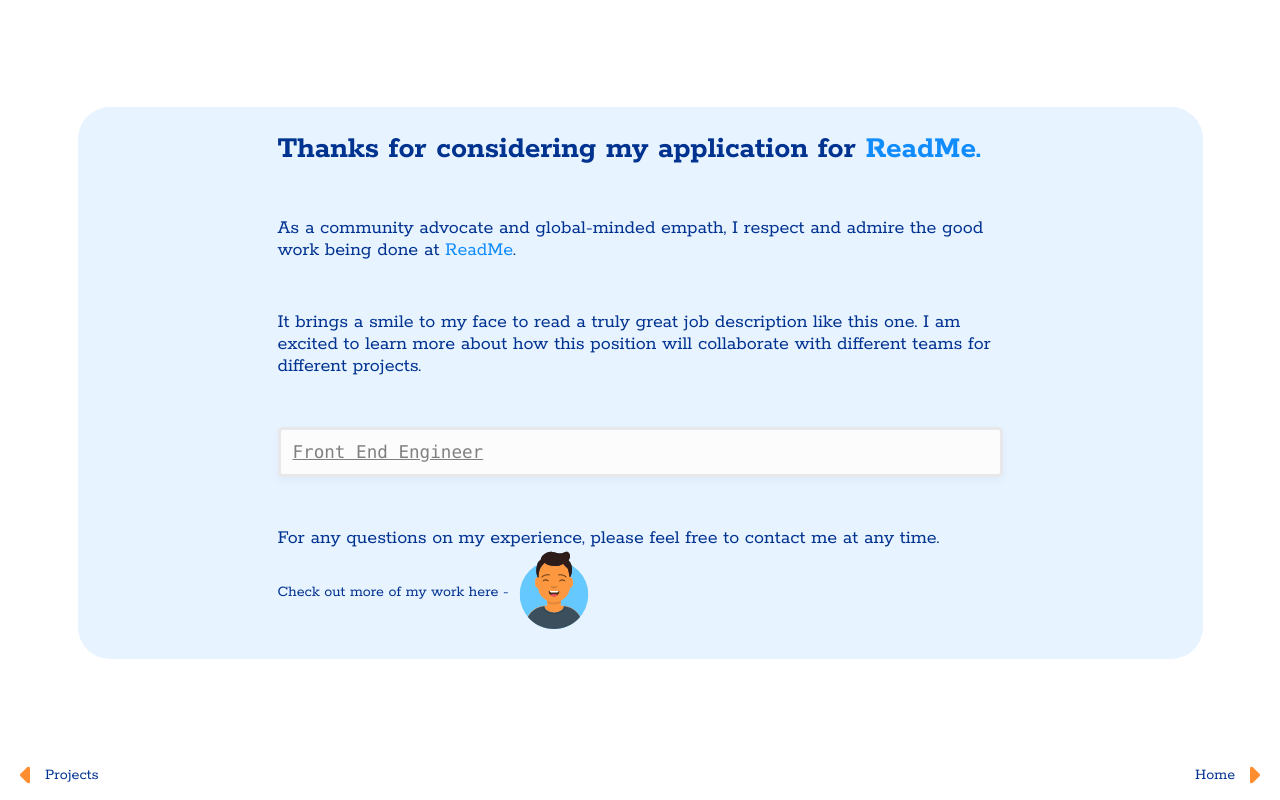
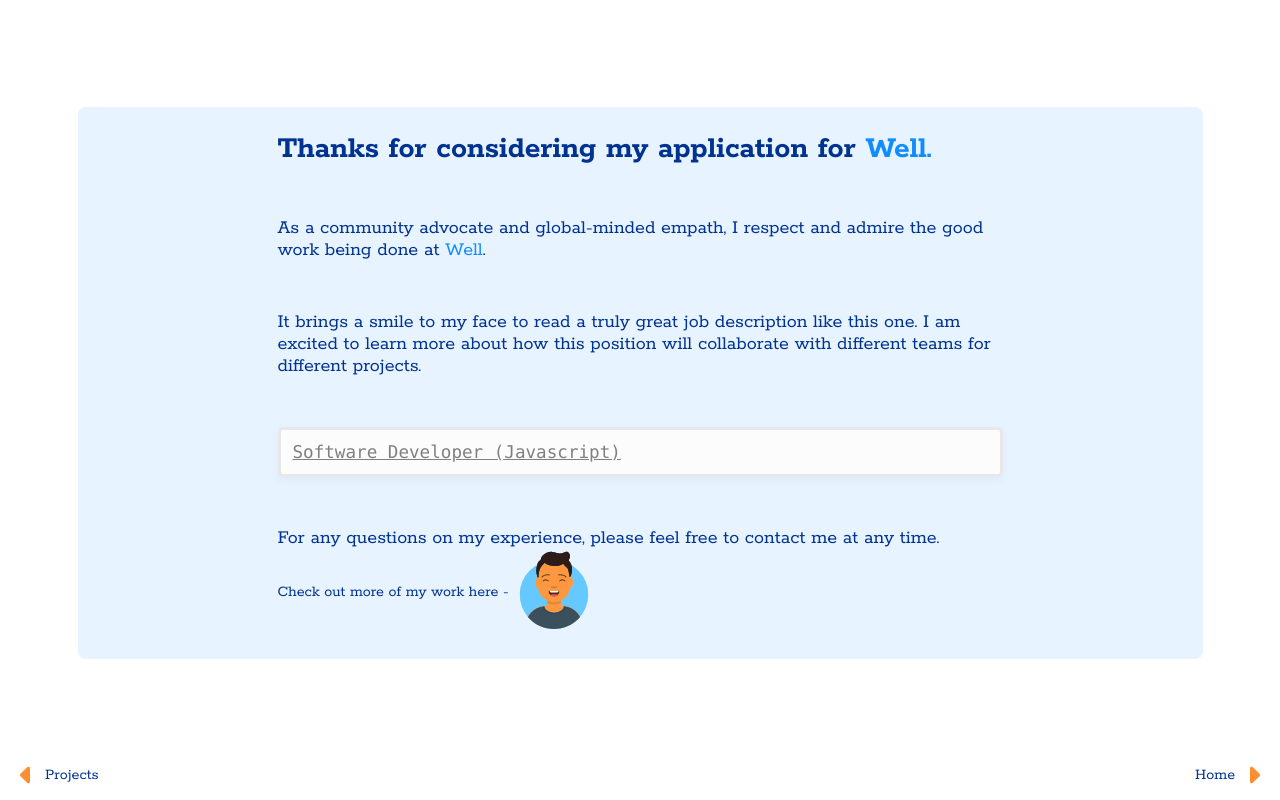
Before and after one commit to vnn8248/well, a Next.js app: page /contact in a window 1280 px wide. Built offline with nearby package versions, Linux system fonts and the light colour scheme; no server answers.

Commit message:
Update portfolio

```diff
--- a/components/Layout.js
+++ b/components/Layout.js
@@ -5,7 +5,7 @@
         <>
             <Head>
                     <title>Bi Nguyen - ReadMe</title>
-                    <link rel="icon" href="readme.png"></link>
+                    <link rel="icon" href="blue-circle.svg"></link>
             </Head>
             <div>
                 {children}
--- a/next.config.js
+++ b/next.config.js
@@ -1,5 +1,5 @@
 module.exports = {
     images: {
-        domains: ['read-me.local']
+        domains: ['well.local']
     }
 }
--- a/pages/contact.js
+++ b/pages/contact.js
@@ -8,17 +8,17 @@
             <main>
                 <div className='hero'>
                     <div>
-                        <h2 className='fade-1'>Thanks for considering my application for <br class='br'></br><span className='readme'>ReadMe.</span></h2>
+                        <h2 className='fade-1'>Thanks for considering my application for <br class='br'></br><span className='well'>Well.</span></h2>
                         <p className='fade-2'>
-                            As a community advocate and global-minded empath, I respect and admire the good work being done at <span className='readme'>ReadMe</span>.
+                            As a community advocate and global-minded empath, I respect and admire the good work being done at <span className='well'>Well</span>.
                         </p>
                         <p className='fade-2'>
                             It brings a smile to my face to read a truly great job description like this one. I am excited to learn more about how this position will collaborate with different teams for different projects.
                         </p>
                         <p className="has-text-align-left code fade-3">
                             <code>
-                                <a href="https://jobs.ashbyhq.com/readme/43ebc7c3-4653-4037-841e-075ad428a68d" data-type="URL" target="_blank" rel="noreferrer noopener">
-                                    Front End Engineer
+                                <a href="https://boards.greenhouse.io/well/jobs/6629361002" data-type="URL" target="_blank" rel="noreferrer noopener">
+                                    Software Developer (Javascript)
                                 </a>
                             </code>
                         </p>
--- a/styles/index.css
+++ b/styles/index.css
@@ -148,7 +148,7 @@
 .hero {
     padding: 50px 25px;
     background-color: #e7f3ff;
-    border-radius: 2em 2em 2em 2em;
+    border-radius: 8px;
     /* height: 80vh; */
     margin: 1em;
 }
@@ -172,7 +172,7 @@
     border-radius: 20px;
     box-shadow: 0 20px 15px rgba(61, 64, 91, .05);
     transition: 0.4s ease-in-out all;
-    background: rgba(61, 64, 91, .05);
+    background: #f8f7f5;
 }
 
 .card:hover {
@@ -224,7 +224,7 @@
     color: orange;
 }
 
-.readme {
+.well {
     color: #118cfd;
 }
 
```
Also changed, not shown: public/blue-circle.svg (added), 1 other file (tests, documents, lock files or other folders).
